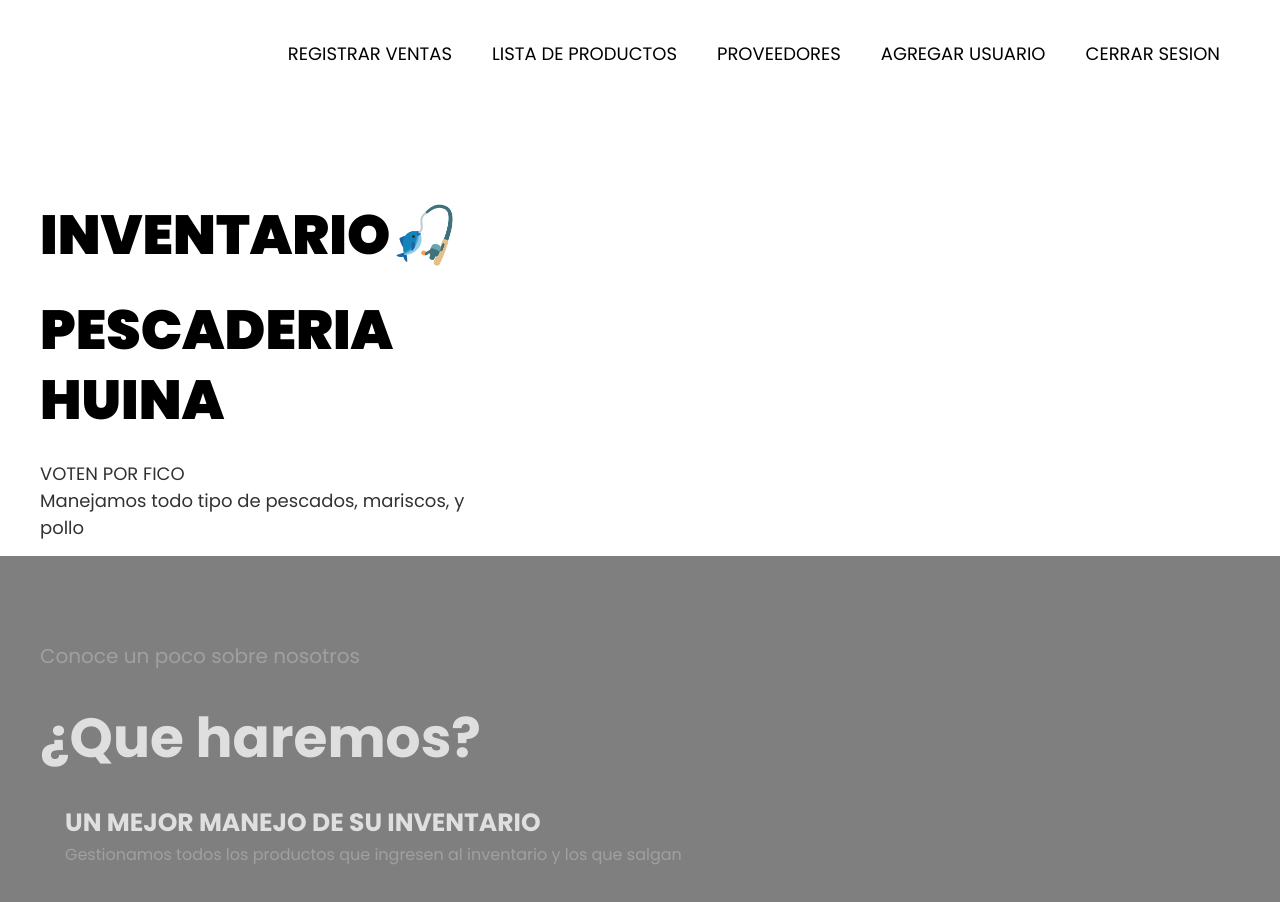
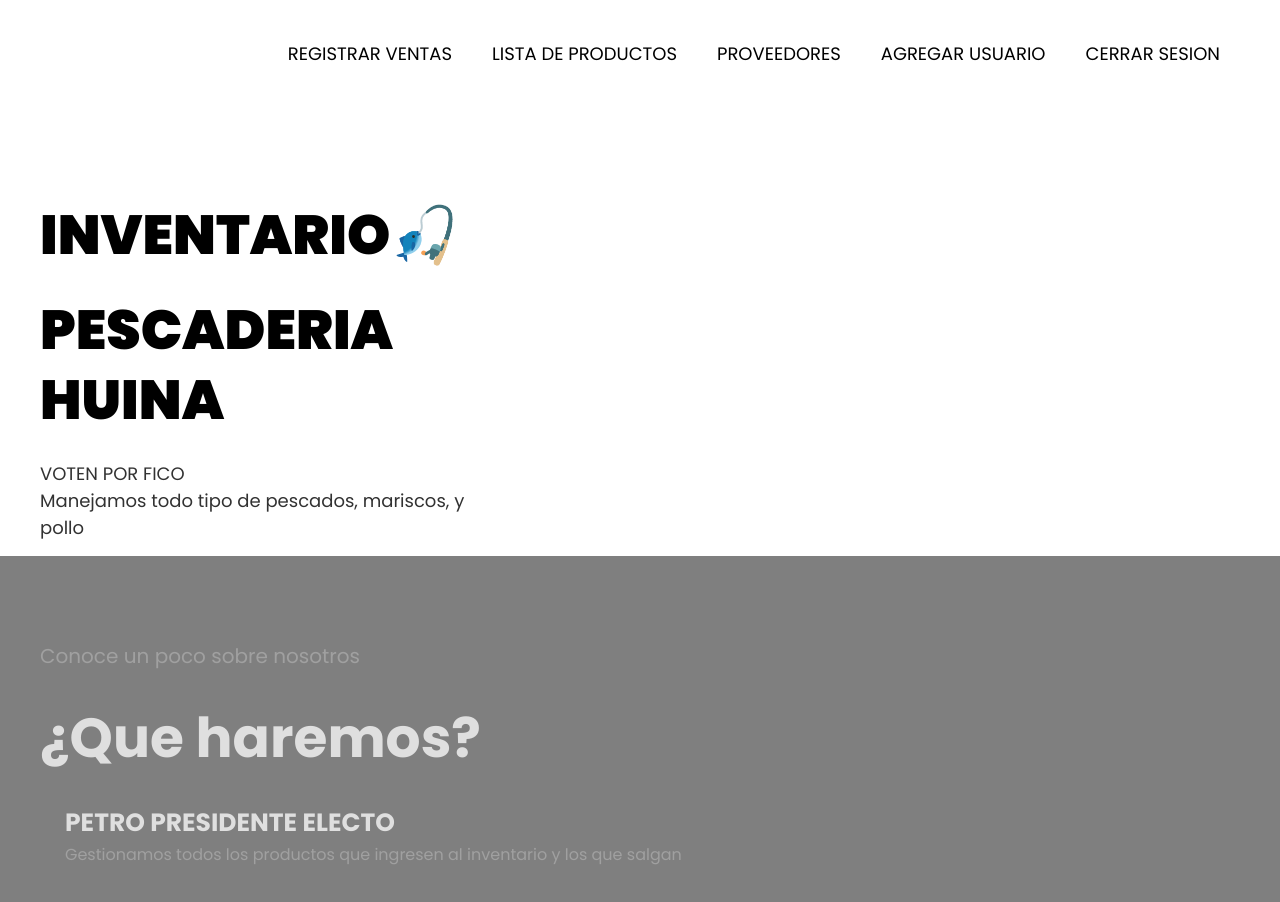
Before and after one commit to Espitia247/repositorio, a plain HTML site: page inicio.html in a window 1280 px wide. Shown: the top 902 px of the page. Drawn offline with Linux system fonts and the light colour scheme.

Commit message:
Cambios realizados por yotas

```diff
--- a/inicio.html
+++ b/inicio.html
@@ -79,7 +79,7 @@
                     <div class="info-1">
                         <img src="images/logo-info1.png" alt="">
                         <div class="info-2">
-                            <h3>  UN MEJOR MANEJO DE SU INVENTARIO </h3>
+                            <h3>  PETRO PRESIDENTE ELECTO </h3>
                             <p>
                                 Gestionamos todos los productos que ingresen al inventario y los que salgan
                             </p>
```
